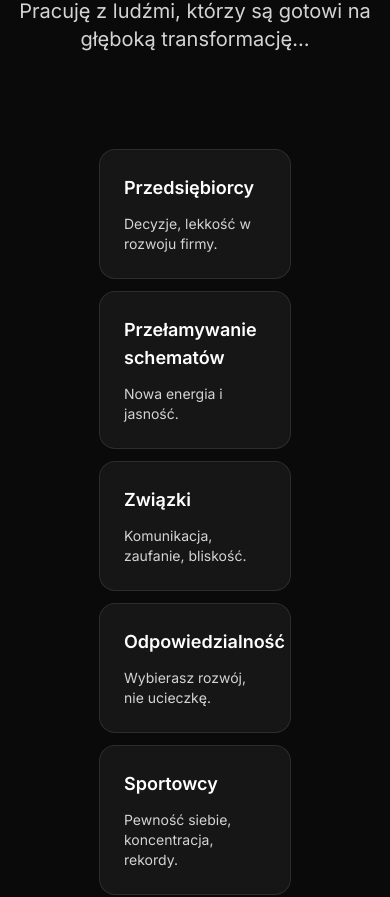
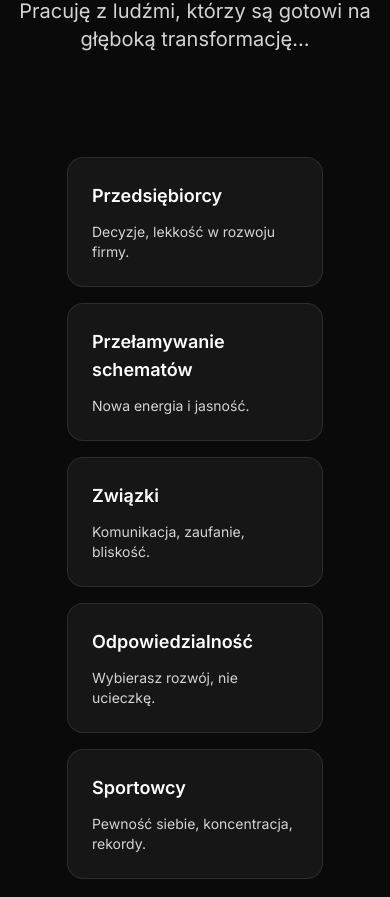
Before and after one commit to technikyvl/MAGIC-LANDING-PAGE-NEW, a Next.js app in the folder MAGICLIFELANDING/: page / in a window 390 px wide. Shown: the part 1409-2306 px from the top of the page. Built offline with nearby package versions, Linux system fonts and the light colour scheme.

Commit message:
Update globals.css

```diff
--- a/MAGICLIFELANDING/app/globals.css
+++ b/MAGICLIFELANDING/app/globals.css
@@ -210,24 +210,31 @@ html {
     height: auto;
     display: grid;
     grid-template-columns: 1fr;
-    gap: 0.75rem;
-    padding: 1rem 0;
+    gap: 1rem;
+    padding: 1.5rem 1rem;
     justify-items: center;
+    align-items: stretch;
   }
 
   .orbit {
     position: relative !important;
-    width: auto !important;
+    width: 100% !important;
     height: auto !important;
     transform: none !important;
     display: flex;
     justify-content: center;
+    align-items: stretch;
   }
 
   .audience-card {
     position: relative !important;
-    width: 12rem;
+    width: 100%;
+    max-width: 16rem;
+    min-height: 90px;
     margin: 0 auto;
+    display: flex;
+    flex-direction: column;
+    justify-content: space-between;
   }
 }
 
```
